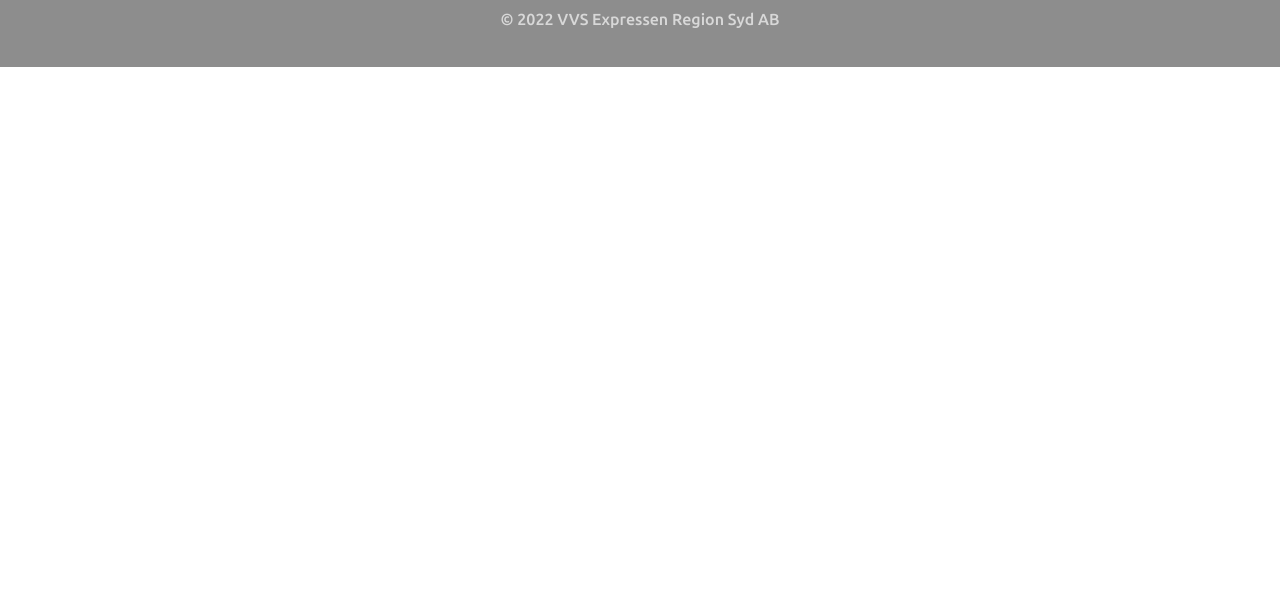
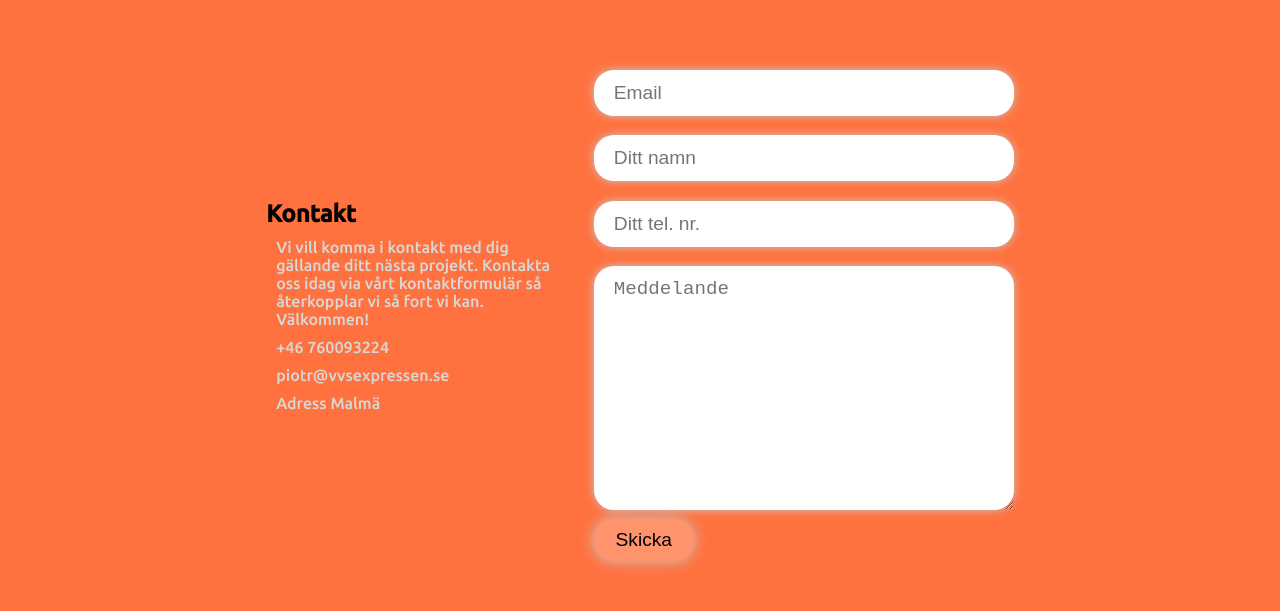
Before and after one commit to DJendryczka/vvsexp, a website: page index.html in a window 1280 px wide. Shown: the part 2429-3040 px from the top of the page. Before the commit the page ends 2496 px from the top, so only its background shows below. Drawn offline with Linux system fonts and the light colour scheme.

Commit message:
Add contact section

```diff
--- a/index.html
+++ b/index.html
@@ -81,9 +81,9 @@
         <div class="about-txt">
           <h2>Om oss</h2>
           <p>
-            <span>VVSExpressen Region Syd AB</span> besitter mångårig erfarenhet inom
-            samtliga tjänsteområden vi erbjuder våra kunder. Sedan starten 2006
-            har vi växt till fyra skickliga medarbetare som brinner för att
+            <span>VVSExpressen Region Syd AB</span> besitter mångårig erfarenhet
+            inom samtliga tjänsteområden vi erbjuder våra kunder. Sedan starten
+            2006 har vi växt till fyra skickliga medarbetare som brinner för att
             leverera hög service och kvalité inom samtliga projekt vi tar oss
             an.
           </p>
@@ -106,6 +106,41 @@
         <img src="" alt="" />
       </div>
     </section>
+    <section class="contact">
+      <div class="contact-info">
+        <div class="contact-text">
+          <h2>Kontakt</h2>
+          <p>Vi vill komma i kontakt med dig gällande ditt nästa projekt. Kontakta oss idag via vårt kontaktformulär så återkopplar vi så fort vi kan. Välkommen!</p>
+          <p>+46 760093224</p>
+          <p>piotr@vvsexpressen.se</p>
+          <p>Adress Malmä</p>
+        </div>
+
+        <div class="form">
+          <form
+            action="https://formsubmit.co/piotr@vvsexpressen.se"
+            method="POST"
+          >
+            <input type="email" name="email" required placeholder="Email" />
+            <input type="text" name="name" required placeholder="Ditt namn" />
+            <input
+              type="tel"
+              name="phone"
+              required
+              placeholder="Ditt tel. nr."
+            />
+            <textarea
+              type="text"
+              name="message"
+              rows="10"
+              required
+              placeholder="Meddelande"
+            ></textarea>
+            <button type="submit">Skicka</button>
+          </form>
+        </div>
+      </div>
+    </section>
     <footer>
       <p>&copy; 2022 VVS Expressen Region Syd AB</p>
     </footer>
--- a/sass/style.scss
+++ b/sass/style.scss
@@ -294,6 +294,70 @@ nav a {
     height: 100vh;
     min-height: 50vh;
 }
+/* Contact */
+.contact{
+    height: 85vh;
+    display: flex;
+    justify-content: space-around;
+    align-items: center;
+    background-color: rgb(255, 114, 63);
+}
+.contact-info{
+    width: 60%;
+    display: flex;
+    justify-content: space-around;
+    align-items: center;
+}
+.contact-text{
+    width: 40%;
+}
+.contact button{
+    width: 100px;
+    font-size: 1.2rem;
+    border: none;
+    padding: 10px 20px;
+    border-radius: 20px;
+    box-shadow: 0px 0px 14px rgb(204, 197, 197);
+    background-color: rgba(255, 255, 255, 0.235);
+}
+.contact button:focus{
+    box-shadow: 0px 0px 9px rgb(173, 168, 168);
+    cursor: pointer;
+}
+form{
+    display: flex;
+    flex-direction: column;
+
+}
+input,
+textarea{
+    width: 380px;
+    font-size: 1.2rem;
+    margin: 0.6rem 0;
+    padding: 12px 20px;
+    border-radius: 20px;
+    border: none;
+    box-shadow: 0px 0px 9px rgb(204, 197, 197);
+}
+
+@media  screen and (max-width: 769px){
+    .contact h4{
+        font-size: 1rem;
+    }
+    input,
+    textarea{
+    width: 300px;
+    border: 1px solid rgb(204, 197, 197);
+    box-shadow: none;
+   }
+   .contact button{
+    box-shadow: none;
+    border: 1px solid rgb(204, 197, 197);
+   }
+}
+footer p{
+    margin: 0;
+}
 /*===================
    Section footer
   =================== */
@@ -305,6 +369,3 @@ footer{
     align-items: center;
 
 }
-footer p{
-    margin: 0;
-}
```
Also changed, not shown: css/style.css, 1 other file.
